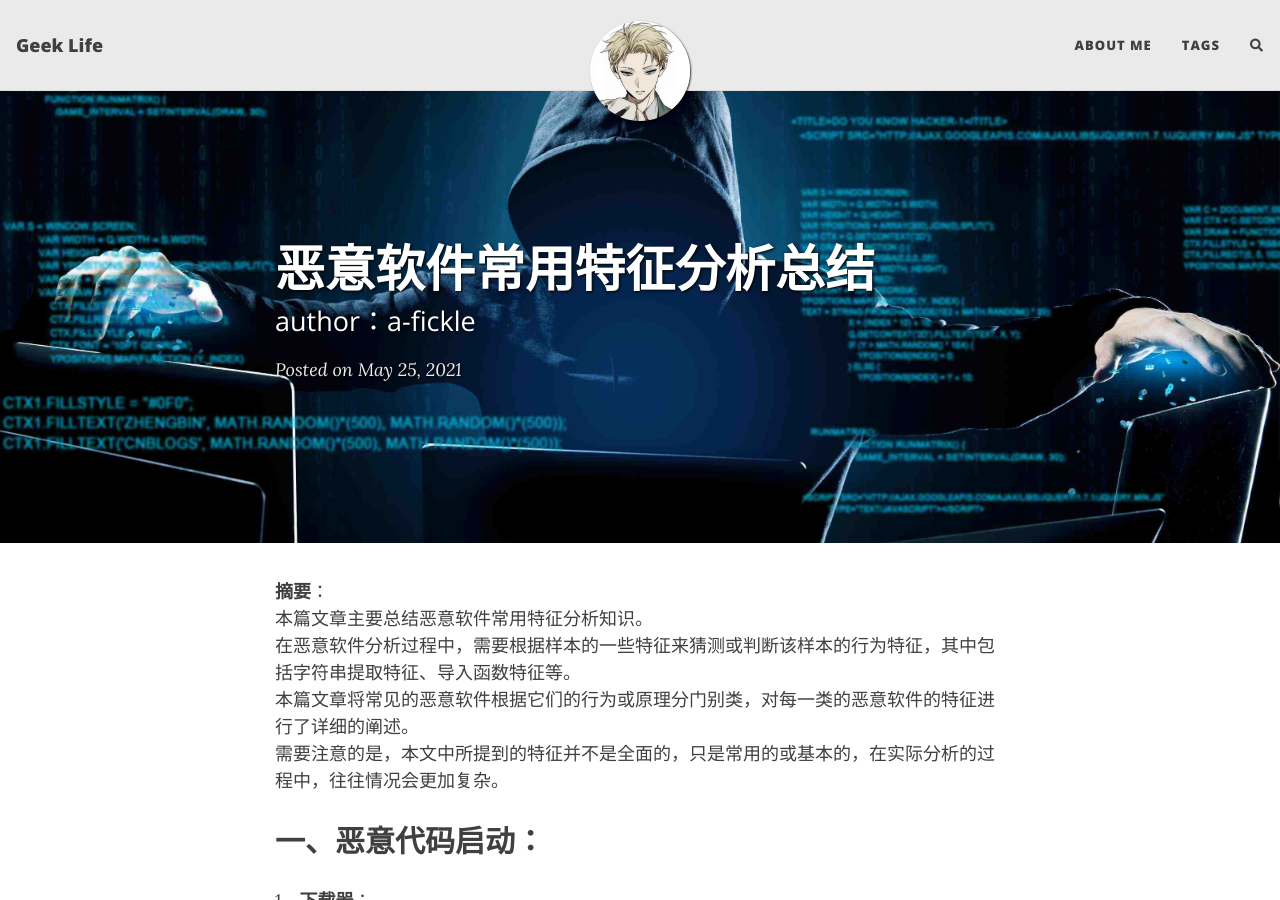
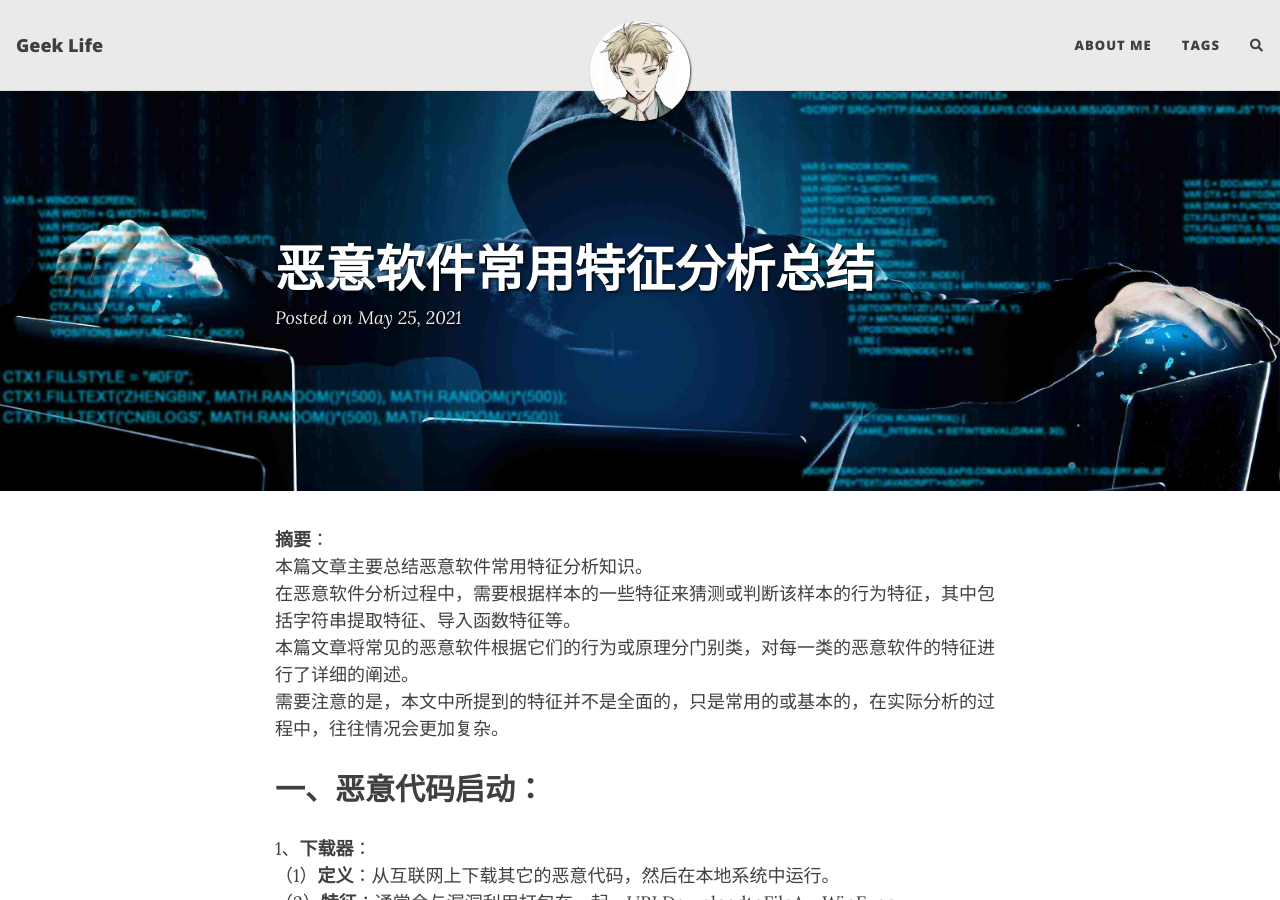
Before and after one commit to a-fickle/a-fickle.github.io, a Jekyll site: the page built from _posts/2021-05-25-恶意软件常用特征分析总结.md, in a window 1280 px wide and 900 px high. Built offline with Jekyll 4.4.1, drawn with Linux system fonts in a browser that asks for light colours; nearby versions of some CDN libraries; comment, search, counter and statistics services are not loaded.

Commit message:
Update 2021-05-25-恶意软件常用特征分析总结.md

```diff
--- a/_posts/2021-05-25-恶意软件常用特征分析总结.md
+++ b/_posts/2021-05-25-恶意软件常用特征分析总结.md
@@ -1,7 +1,6 @@
 ---
 layout: post
 title: 恶意软件常用特征分析总结
-subtitle: author：a-fickle
 date: 2021-05-25 00:00:00 +0800
 tag: [恶意软件分析,笔记]
 cover-img: /assets/img/2021-05-25-恶意软件常用特征分析总结/cover.png
```
